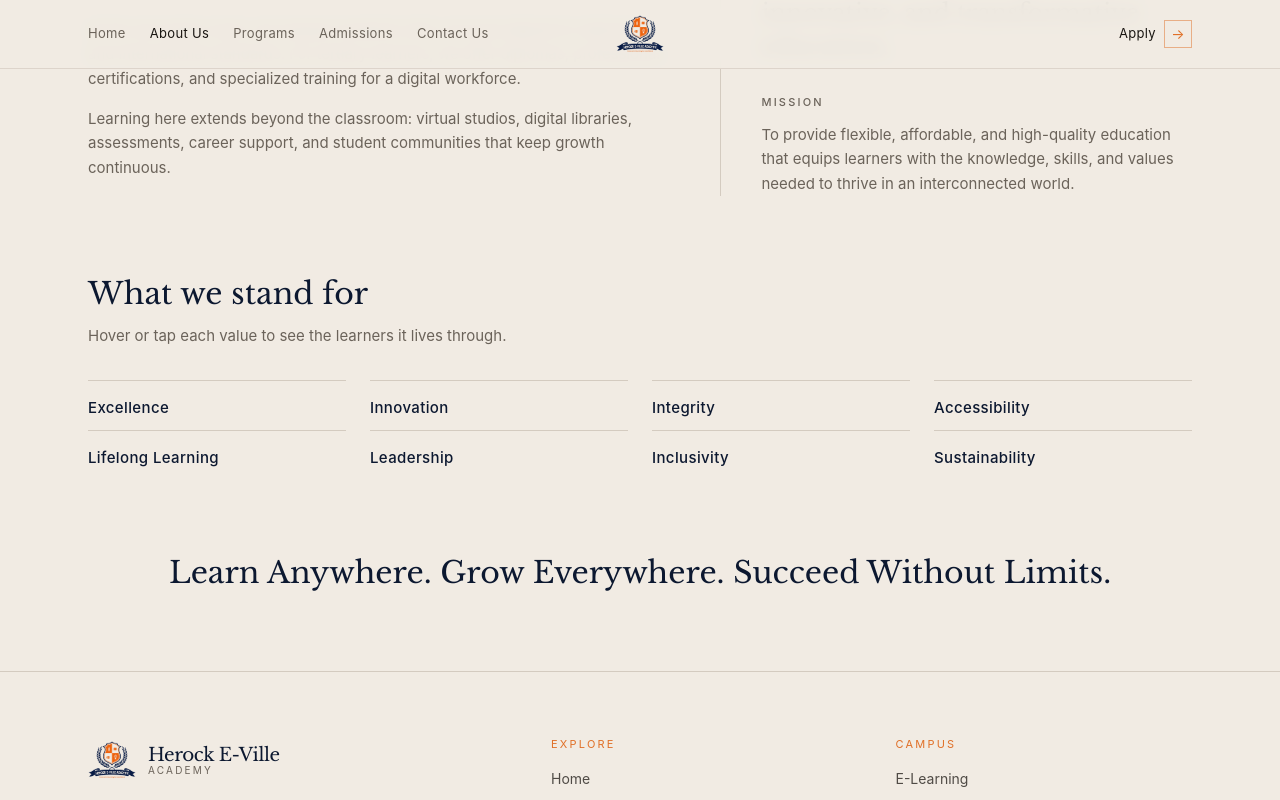
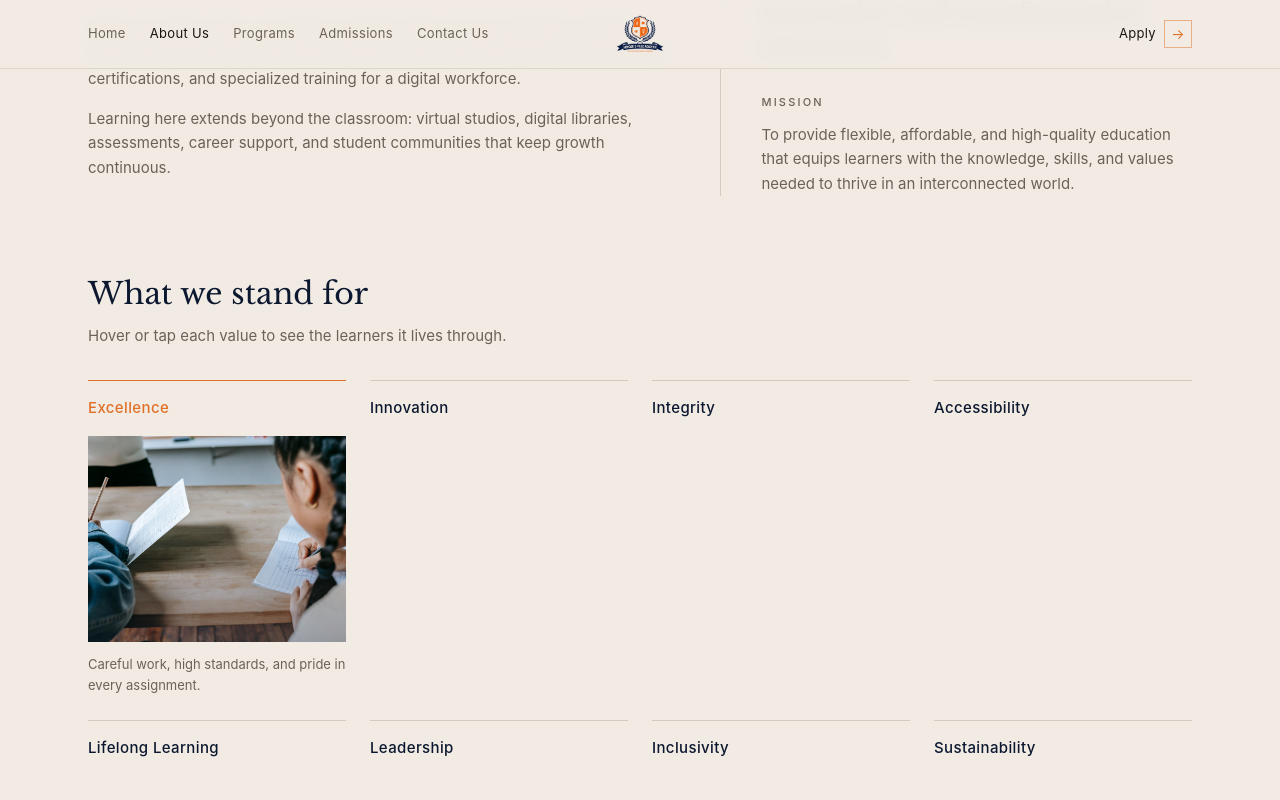
Before and after one commit to w-binatari/eville, a Next.js app: page /about in a window 1280 px wide. Both pictures are taken after a click on the button 217 px from the left and 1188 px from the top of the page. Shown: the part 788-1588 px from the top of the page. Built offline with nearby package versions, Linux system fonts and the light colour scheme.

Commit message:
Drive values expand with CSS hover and focus-within
Keep click-to-pin for touch, and use group-hover/focus so desktop
hover works without relying only on React mouse state.

Co-authored-by: w-binatari <warioweibinatari@gmail.com>

```diff
--- a/src/components/about/values-reveal.tsx
+++ b/src/components/about/values-reveal.tsx
@@ -6,34 +6,32 @@ import { coreValues } from "@/lib/site";
 import { cn } from "@/lib/utils";
 
 export function ValuesReveal() {
-  const [active, setActive] = useState<string | null>(null);
+  const [pinned, setPinned] = useState<string | null>(null);
 
   return (
     <ul className="mt-8 grid gap-x-6 gap-y-1 sm:grid-cols-2 lg:grid-cols-4">
       {coreValues.map((value) => {
-        const isOpen = active === value.title;
+        const isPinned = pinned === value.title;
 
         return (
-          <li key={value.title}>
+          <li key={value.title} className="group/value relative">
             <button
               type="button"
-              aria-expanded={isOpen}
-              onMouseEnter={() => setActive(value.title)}
-              onMouseLeave={() => setActive(null)}
-              onFocus={() => setActive(value.title)}
-              onBlur={() => setActive(null)}
+              aria-expanded={isPinned}
               onClick={() =>
-                setActive((current) => (current === value.title ? null : value.title))
+                setPinned((current) => (current === value.title ? null : value.title))
               }
               className={cn(
-                "group w-full border-t border-line pt-4 text-left outline-none transition-colors duration-300",
-                isOpen ? "border-orange" : "hover:border-navy/40",
+                "w-full border-t border-line pt-4 text-left outline-none transition-colors duration-300",
+                "hover:border-orange focus-visible:border-orange",
+                isPinned && "border-orange",
               )}
             >
               <span
                 className={cn(
-                  "block text-[15px] font-medium tracking-wide transition-colors duration-300",
-                  isOpen ? "text-orange" : "text-navy group-hover:text-orange",
+                  "block text-[15px] font-medium tracking-wide text-navy transition-colors duration-300",
+                  "group-hover/value:text-orange group-focus-within/value:text-orange",
+                  isPinned && "text-orange",
                 )}
               >
                 {value.title}
@@ -41,16 +39,19 @@ export function ValuesReveal() {
 
               <div
                 className={cn(
-                  "grid transition-[grid-template-rows] duration-500 ease-[cubic-bezier(0.22,1,0.36,1)]",
-                  isOpen ? "grid-rows-[1fr]" : "grid-rows-[0fr]",
+                  "grid grid-rows-[0fr] transition-[grid-template-rows] duration-500 ease-[cubic-bezier(0.22,1,0.36,1)]",
+                  "group-hover/value:grid-rows-[1fr] group-focus-within/value:grid-rows-[1fr]",
+                  isPinned && "grid-rows-[1fr]",
                 )}
               >
                 <div className="min-h-0 overflow-hidden">
                   <figure className="pt-4 pb-5">
                     <div
                       className={cn(
-                        "relative aspect-[5/4] overflow-hidden bg-paper-deep transition-transform duration-500 ease-out",
-                        isOpen ? "scale-100 opacity-100" : "scale-[0.98] opacity-0",
+                        "relative aspect-[5/4] origin-top scale-[0.98] overflow-hidden bg-paper-deep opacity-0 transition-all duration-500 ease-out",
+                        "group-hover/value:scale-100 group-hover/value:opacity-100",
+                        "group-focus-within/value:scale-100 group-focus-within/value:opacity-100",
+                        isPinned && "scale-100 opacity-100",
                       )}
                     >
                       <Image
@@ -60,7 +61,8 @@ export function ValuesReveal() {
                         sizes="(max-width: 640px) 100vw, (max-width: 1024px) 50vw, 25vw"
                         className={cn(
                           "object-cover transition-transform duration-700 ease-out",
-                          isOpen ? "scale-100" : "scale-105",
+                          "scale-105 group-hover/value:scale-100 group-focus-within/value:scale-100",
+                          isPinned && "scale-100",
                           "imageClassName" in value ? value.imageClassName : undefined,
                         )}
                       />
@@ -71,8 +73,10 @@ export function ValuesReveal() {
                     </div>
                     <figcaption
                       className={cn(
-                        "mt-3 text-[13px] leading-relaxed text-muted transition-all duration-500",
-                        isOpen ? "translate-y-0 opacity-100" : "translate-y-2 opacity-0",
+                        "mt-3 translate-y-2 text-[13px] leading-relaxed text-muted opacity-0 transition-all duration-500",
+                        "group-hover/value:translate-y-0 group-hover/value:opacity-100",
+                        "group-focus-within/value:translate-y-0 group-focus-within/value:opacity-100",
+                        isPinned && "translate-y-0 opacity-100",
                       )}
                     >
                       {value.blurb}
```
